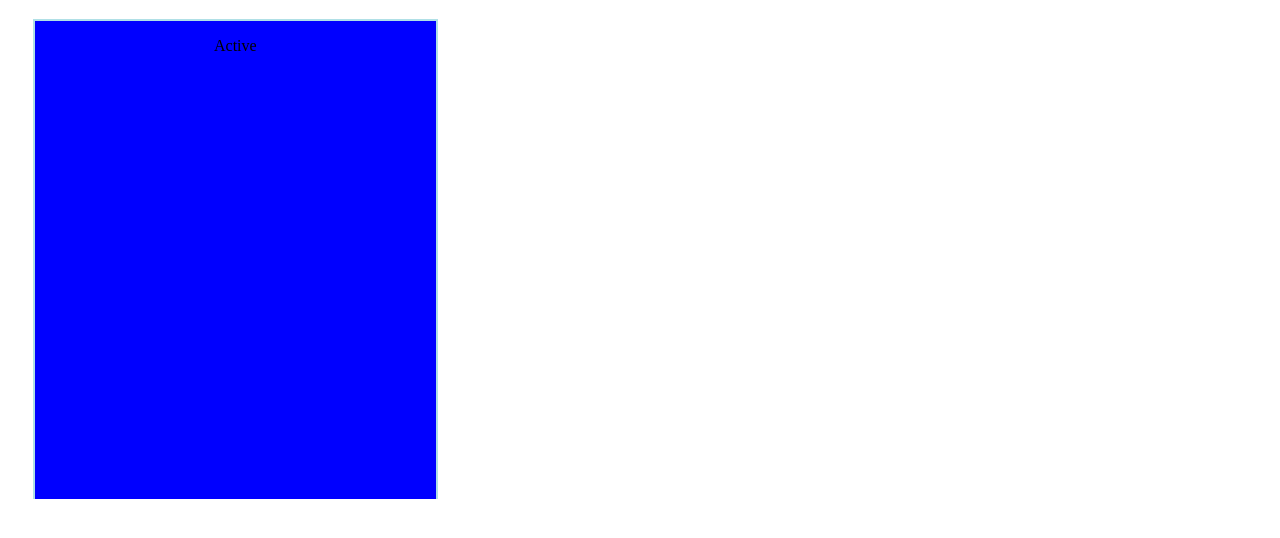
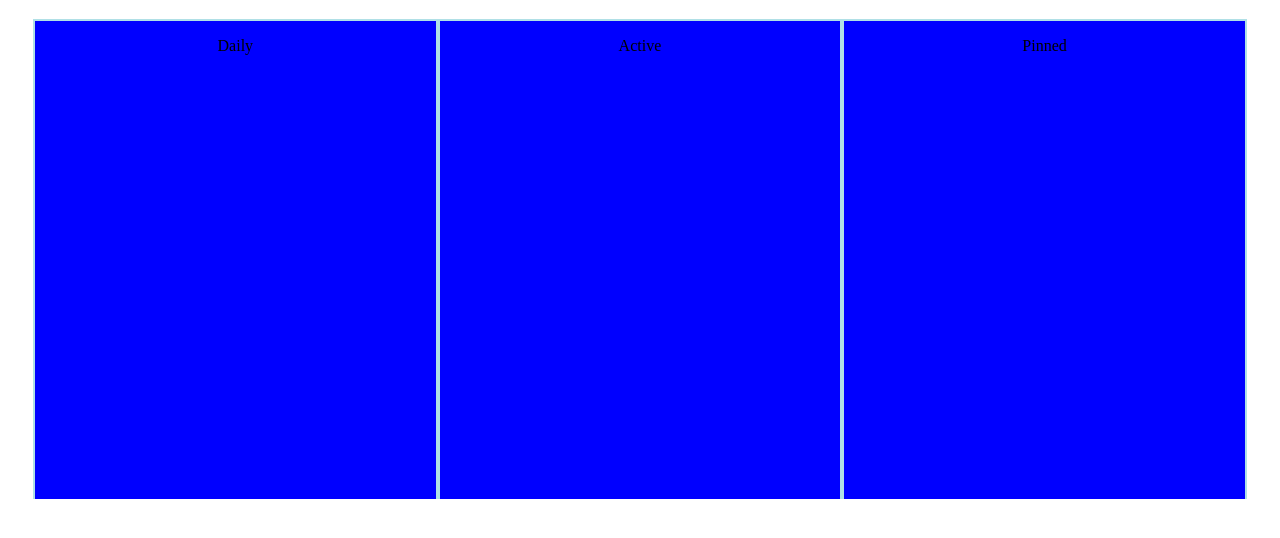
Before and after one commit to dickenschandra/trido, a plain HTML site: page index.html in a window 1280 px wide. Shown: the part 94-632 px from the top of the page. Drawn offline with Linux system fonts and the light colour scheme.

Commit message:
Add Daily and Pinned sections to TriDo List

```diff
--- a/index.html
+++ b/index.html
@@ -8,7 +8,13 @@
      <h1 class="title">TriDo List</h1>
      <div class="container">
       <div class="list">
+        <p>Daily</p>
+      </div>
+      <div class="list">
         <p>Active</p>
+      </div>
+      <div class="list">
+        <p>Pinned</p>
       </div>
      </div>
  </body>
```
